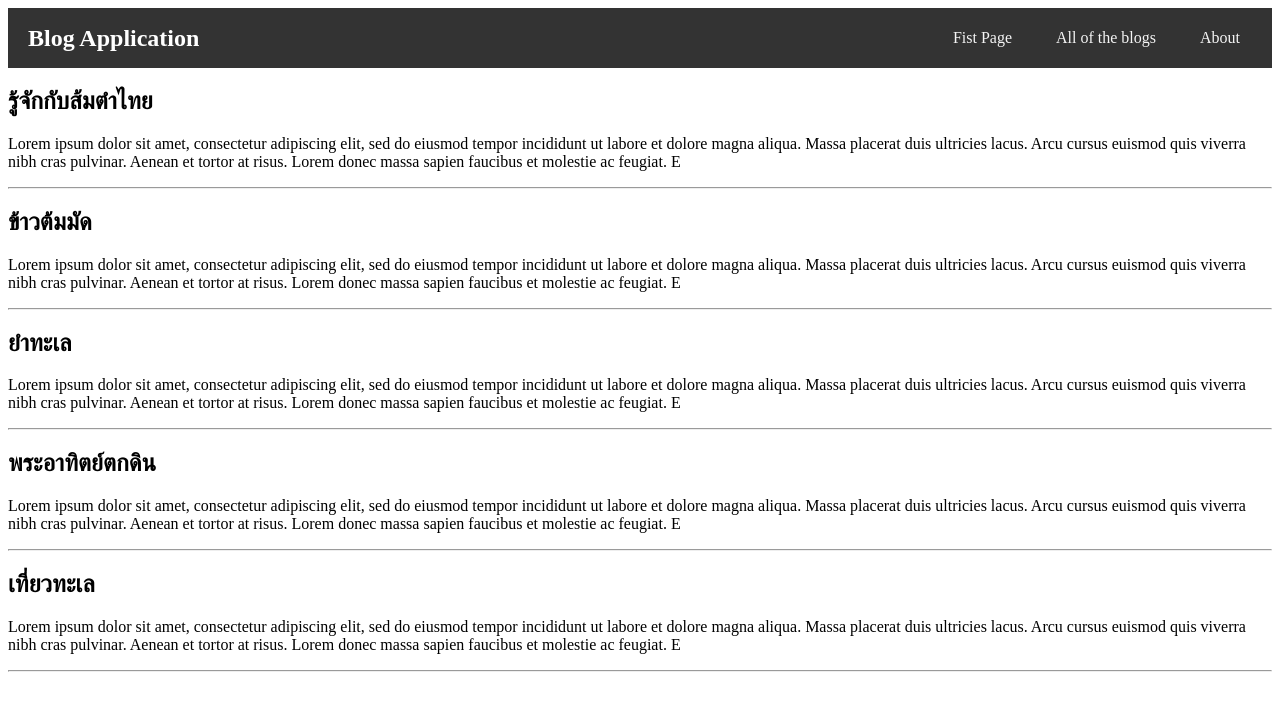
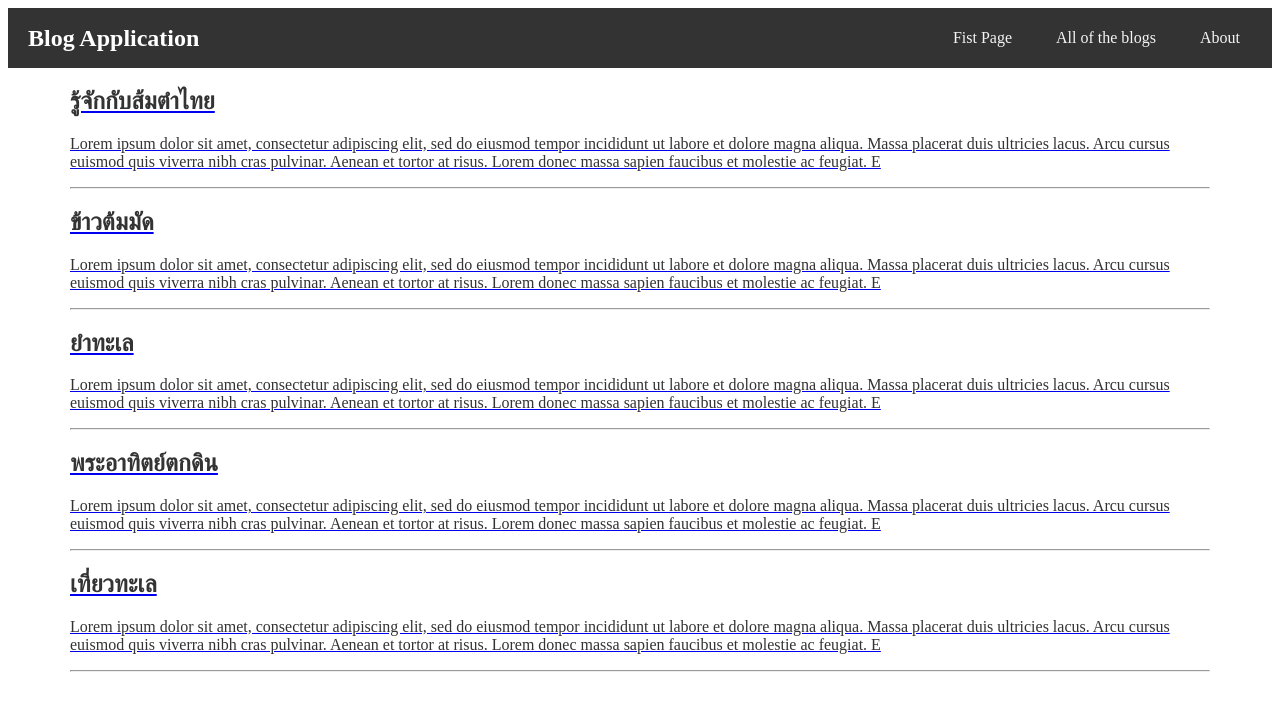
Before and after one commit to flook25/React_blogs, a React (Vite) app: page /blogs in a window 1280 px wide. Shown: the top 710 px of the page. Built offline with nearby package versions, Linux system fonts and the light colour scheme.

Commit message:
get the article by id

```diff
--- a/src/App.jsx
+++ b/src/App.jsx
@@ -4,6 +4,7 @@ import Blogs from "./components/Blogs"
 import { BrowserRouter, Routes, Route , Navigate} from "react-router-dom"
 import Navbar from "./components/Navbar"
 import NotFound from "./components/NotFound"
+import Details from "./components/Details"
 
 function App() {
   return (
@@ -17,6 +18,7 @@ function App() {
           <Route path="*" element= {<NotFound/>} />
           <Route path="/home" element = {<Navigate to='/'/>}/>
           <Route path="/info" element = {<Navigate to='/about'/>}/>
+          <Route path="/blogs/:id" element={<Details/>}/>
         </Routes>
       </BrowserRouter>
     </div>
--- /dev/null
+++ b/src/components/Blogs.css
@@ -0,0 +1,9 @@
+.blogs-container {
+    width: 96%;
+    max-width: 1140px;
+    margin: auto;
+}
+
+.card {
+    color: #333;
+}
--- a/src/components/Blogs.jsx
+++ b/src/components/Blogs.jsx
@@ -1,16 +1,21 @@
 import blogs from '../data/blogs'
+import './Blogs.css'
+import { Link } from 'react-router-dom'
 
 export default function Blogs() {
     return(
         <div className='blogs-container'>
             <article>
                 {blogs.map((item)=> (
+                    <Link to={`/blogs/${item.id}`}>
                     <div className='card' key={item.id}>
                         <h2>{item.title}</h2>
                         <p>{item.content.substring(0,300)}</p>
                         <hr></hr>
+                    </div>
+                    </Link>
 
-                    </div>
+
                 ))}
             </article>
 
--- /dev/null
+++ b/src/components/Details.jsx
@@ -0,0 +1,18 @@
+import { useParams } from "react-router-dom"
+import { useEffect } from "react"
+import blogs from "../data/blogs"
+
+export default function Details() {
+
+    const {id} = useParams()
+    useEffect(() => {
+            //get data article
+            const result = blogs.find((item)=>item.id === parseInt(id))
+            console.log(result)
+    }, [])
+    return (
+        <>
+        <h2 >Detail of Article: {id}</h2>
+        </>
+    )
+}
```
